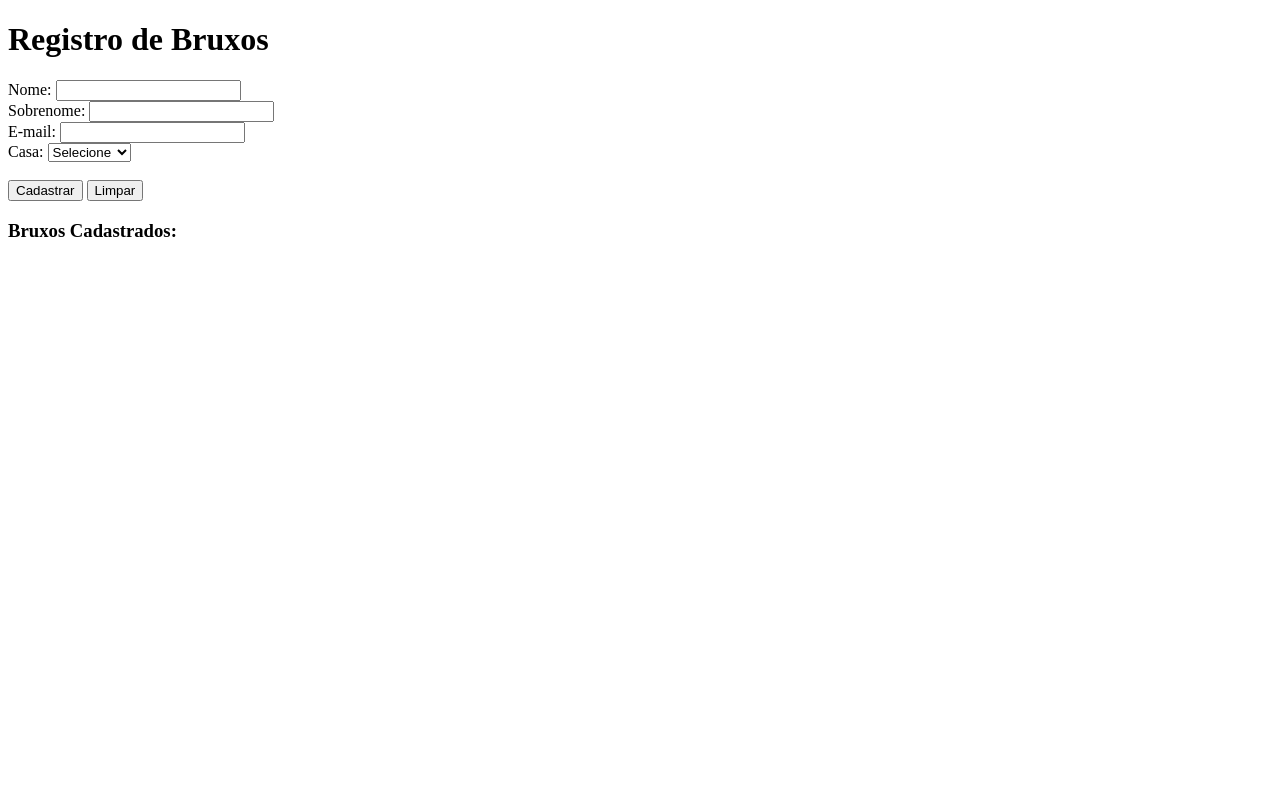
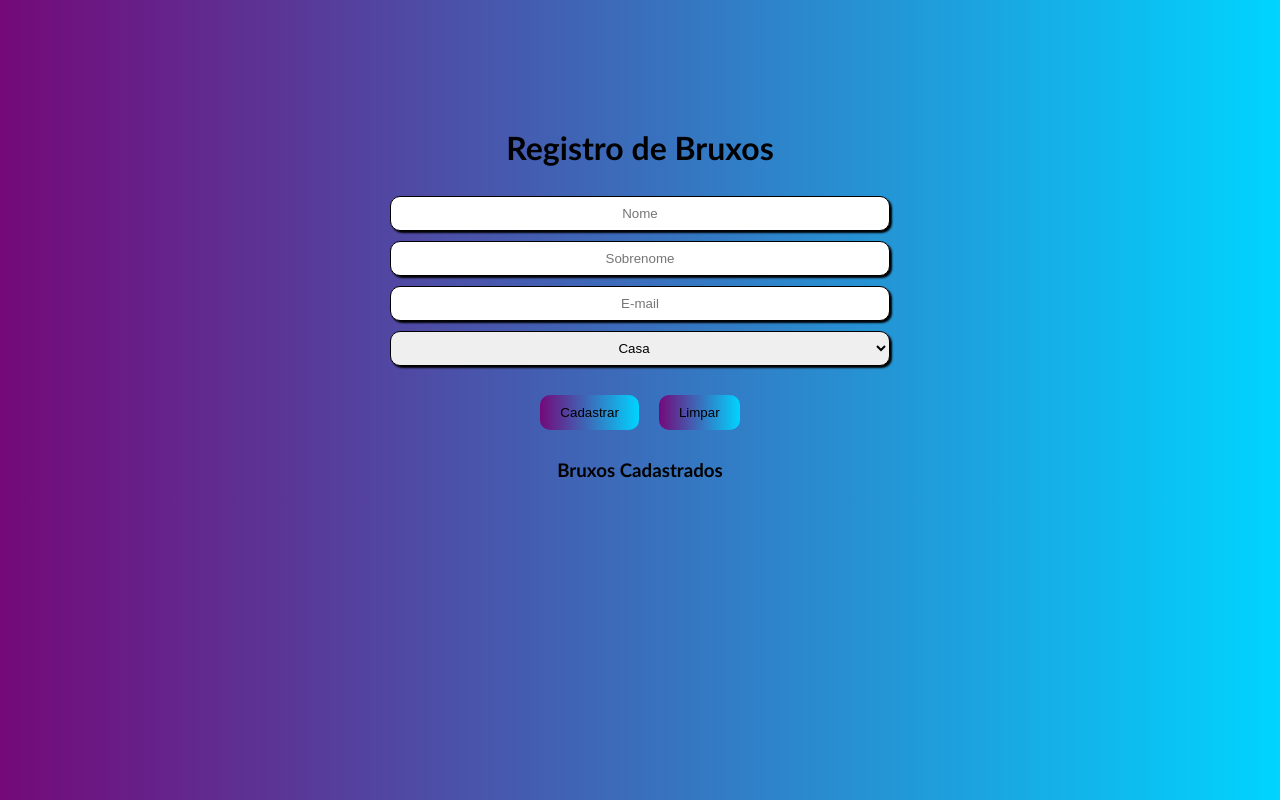
Before and after one commit to Alecsander-Castro/Formulario-Java, a plain HTML site: page index.html in a window 1280 px wide. Drawn offline with Linux system fonts and the light colour scheme.

Commit message:
atualização do projeto com css

```diff
--- a/index.html
+++ b/index.html
@@ -8,31 +8,29 @@
     <script src="cadastro.js"></script>
     <script src="index.js"></script>
     <script src="app.js"></script>
+    <link rel="stylesheet" href="style.css">
 
 </head>
 <body>
     <div class="container">
-        <div>
+        <div class="titulo">
             <h1>Registro de Bruxos</h1>
+            <br>
         </div>
         <div>
             <form onsubmit="aplicativo.novoCadastro()">
-                <div>
-                    <label for="nome">Nome: </label>
-                    <input type="text" name="nome" id="nome">
+                <div class="form-row form-nome">
+                    <input class="input-form" type="text" name="nome" id="nome" placeholder="Nome">
                 </div>
-                <div>
-                    <label for="sobrenome">Sobrenome: </label>
-                    <input type="text" name="sobrenome" id="sobrenome">
+                <div class="form-row form-sobrenome">
+                    <input class="input-form" type="text" name="sobrenome" id="sobrenome" placeholder="Sobrenome">
                 </div>
-                <div>
-                    <label for="sobrenome">E-mail: </label>
-                    <input type="email" name="email" id="email">
+                <div class="form-row form-email">
+                    <input class="input-form" type="email" name="email" id="email" placeholder="E-mail">
                 </div>
-                <div>
-                    <label for="sobrenome">Casa: </label>
-                    <select name="casa" id="casa">
-                        <option value="empty" selected disabled >Selecione</option>
+                <div class="form-row form-house">
+                    <select class="input-form" name="casa" id="casa">
+                        <option value="empty" selected disabled >Casa</option>
                         <option value="Grifinoria">Grifinória</option>
                         <option value="Sonserina">Sonserina</option>
                         <option value="Lufa-Lufa">Lufa-Lufa</option>
@@ -41,13 +39,21 @@
 
                 </div>
                 <br>
-                <button type="submit">Cadastrar</button>
-                <button type="button" onclick="aplicativo.limparCampo()">Limpar</button>
+                <div class="buttons">
+                    <button class="button1" type="submit">Cadastrar</button>
+                    <button class="button2" type="button" onclick="aplicativo.limparCampo()">Limpar</button>
             </form>
         </div>
+        <br>
+        <div class="cadastro">
+            <h3>Bruxos Cadastrados</h3>
 
-        <h3>Bruxos Cadastrados: </h3>
-        <ul id="propiedades"></ul>
+        </div>
+        <br>
+        <div>
+            <ul id="propiedades"></ul>
+        </div>
+
     </div>
 </body>
 </html>
--- a/index.js
+++ b/index.js
@@ -13,6 +13,7 @@ class App {
     criarBotaoRemover (){
         let botaoRemover = document.createElement("button")
         botaoRemover.setAttribute("onclick" , "aplicativo.remover()")
+        botaoRemover.setAttribute("class" , "button3")
         botaoRemover.innerText = "Remover"
         return botaoRemover;
     }
@@ -27,6 +28,7 @@ class App {
     listaCadastro (cadastro){
         let novaLista = document.createElement("li")
         let propiedadesCadastro ="Nome: " + cadastro.nome + " |" + " Sobrenome: " + cadastro.sobrenome + " |" + " E-mail: " + cadastro.email + " |" + " Casa: " + cadastro.casa
+        novaLista.setAttribute("class" , "lista")
         novaLista.innerHTML += propiedadesCadastro
         let botaoRemover = this.criarBotaoRemover()
         novaLista.appendChild(botaoRemover)
--- /dev/null
+++ b/style.css
@@ -0,0 +1,100 @@
+*{
+    margin: 0px;
+    padding: 0px;
+    box-sizing: border-box;
+
+}
+.titulo{
+    text-align: center;
+}
+.cadastro{
+    align-items: center;
+    display: flex;
+    justify-content: center;
+}
+
+body{
+    font-family:'Gill Sans', 'Gill Sans MT', Calibri, 'Trebuchet MS', sans-serif;
+    display: flex;
+    justify-content: center;
+    background: rgb(2,0,36);
+    background: linear-gradient(90deg, rgba(2,0,36,1) 0%, rgba(116,9,121,1) 0%, rgba(0,212,255,1) 100%);
+}
+
+.container {
+    width: 100%;
+}
+
+.input-form {
+    max-width: 500px;
+    width: 100%;
+    padding: 4px 20px;
+    height: 35px;
+    border: 1px solid black;
+    box-shadow: 2px 2px 2px;
+    border-radius: 10px;
+    margin: auto;
+    margin-top: 10px;
+    align-items: center;
+    text-align: center;
+    display: block;
+
+}
+.input-form:focus {
+    background: rgb(212, 225, 248);
+}
+
+body {
+    margin-top: 10%;
+    margin-left: 25%;
+    margin-right: 25%;
+}
+
+.form-row {
+    flex-direction:column;
+    display: flex;
+}
+.buttons{
+    align-items: center;
+    display: flex;
+    justify-content: center;
+    text-align: center;
+}
+.button1,
+.button2{
+    padding: 4px 20px;
+    height: 35px;
+    margin: 10px;
+    border: none;
+    border-radius: 10px;
+    text-align: center;
+    display: block;
+    background: linear-gradient(90deg, rgba(2,0,36,1) 0%, rgba(116,9,121,1) 0%, rgba(0,212,255,1) 100%);
+}
+.button3 {
+    margin-left: 10px;
+    border: none;
+    border-radius:10px;
+    height: 25px;
+    max-width: 60px;
+    width: 100%;
+    padding: auto;
+    text-align: center;
+    display: block;
+    background: linear-gradient(90deg, rgba(2,0,36,1) 0%, rgba(116,9,121,1) 0%, rgba(0,212,255,1) 100%);
+}
+.button1:hover,
+.button2:hover,
+.button3:hover {
+    background: rgb(212, 225, 248);
+    box-shadow: inset 2px 2px 2px rgb(197, 174, 235);
+    text-shadow: none;
+
+}
+.lista {
+    font-family:'Gill Sans', 'Gill Sans MT', Calibri, 'Trebuchet MS', sans-serif;
+    padding-bottom: 10px;
+    align-items: center;
+    display: flex;
+    justify-content: center;
+}
```
